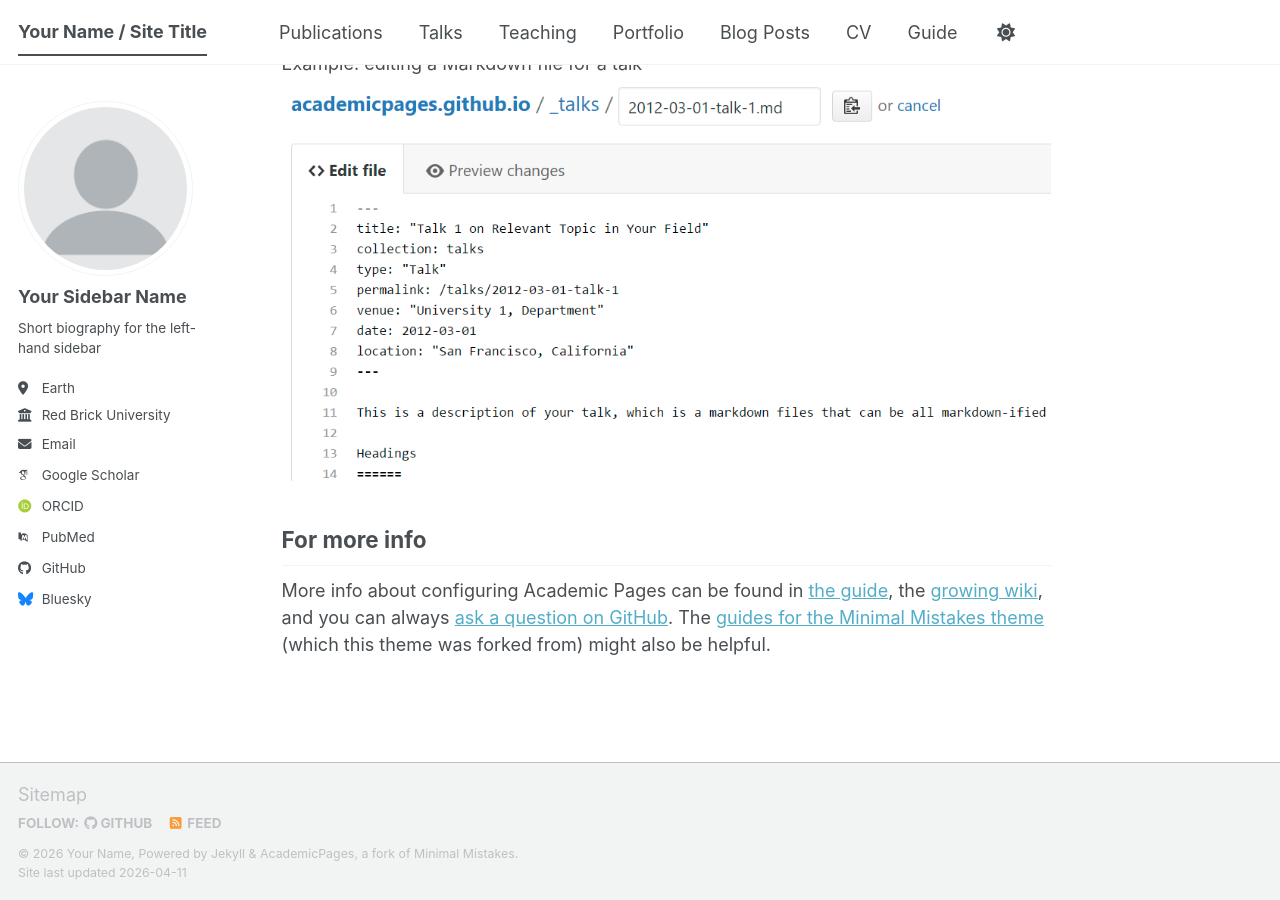
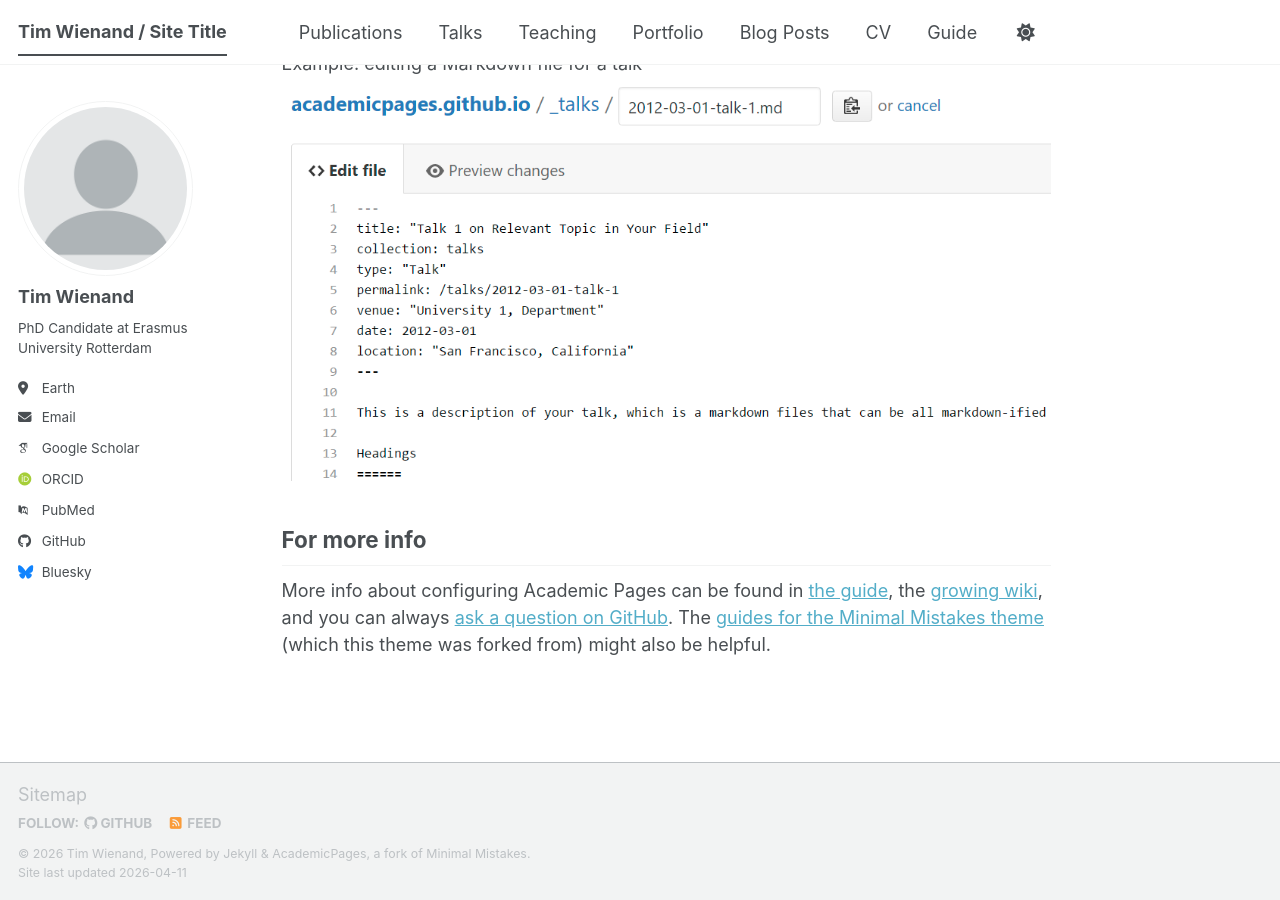
Before and after one commit to twienand/twienand.github.io, a Jekyll site: the page built from _pages/about.md, in a window 1280 px wide and 900 px high, scrolled down 2720 px. Built offline with Jekyll 4.4.1, drawn with Linux system fonts in a browser that asks for light colours; some web fonts are replaced; a script bundle is joined from its source files by our own code; library files that are not in the unit come from our copies.

Commit message:
Update name and bio

```diff
--- a/_config.yml
+++ b/_config.yml
@@ -9,10 +9,10 @@
 # Basic Site Settings
 locale                   : "en-US"
 site_theme               : "default" # The available themes options are "default", "air", "sunrise", "mint", "dirt" and "contrast"
-title                    : "Your Name / Site Title"
+title                    : "Tim Wienand / Site Title"
 title_separator          : "-"
-name                     : &name "Your Name"
-description              : &description "Your Name's academic portfolio"   # Update this with a general description of your site, this is the default if not overridden by a page
+name                     : &name "Tim Wienand"
+description              : &description "PhD Candidate at Erasmus University Rotterdam"   # Update this with a general description of your site, this is the default if not overridden by a page
 url                      : https://academicpages.github.io # The base hostname & protocol for your site e.g. "https://[your GitHub username].github.io",
                                                            # or if you already have some other page hosted on Github then use "https://[your GitHub username].github.io/[Your Repo Name]"
 baseurl                  : "" # the subpath of your site, e.g. "/blog"
@@ -24,13 +24,13 @@ repository               : "academicpages/academicpages.github.io"
 author:
   # Biographic information
   avatar           : "profile.png"
-  name             : "Your Sidebar Name"
+  name             : "Tim Wienand"
   pronouns         : # example: "she/her"
-  bio              : "Short biography for the left-hand sidebar"
+  bio              : "PhD Candidate at Erasmus University Rotterdam"
   location         : "Earth"
-  employer         : "Red Brick University"
+  employer         : # "Red Brick University"
   uri              : # URL
-  email            : "none@example.org"
+  email            : "wienand@ese.eur.nl"
 
   # Academic websites
   academia         : # URL
```
